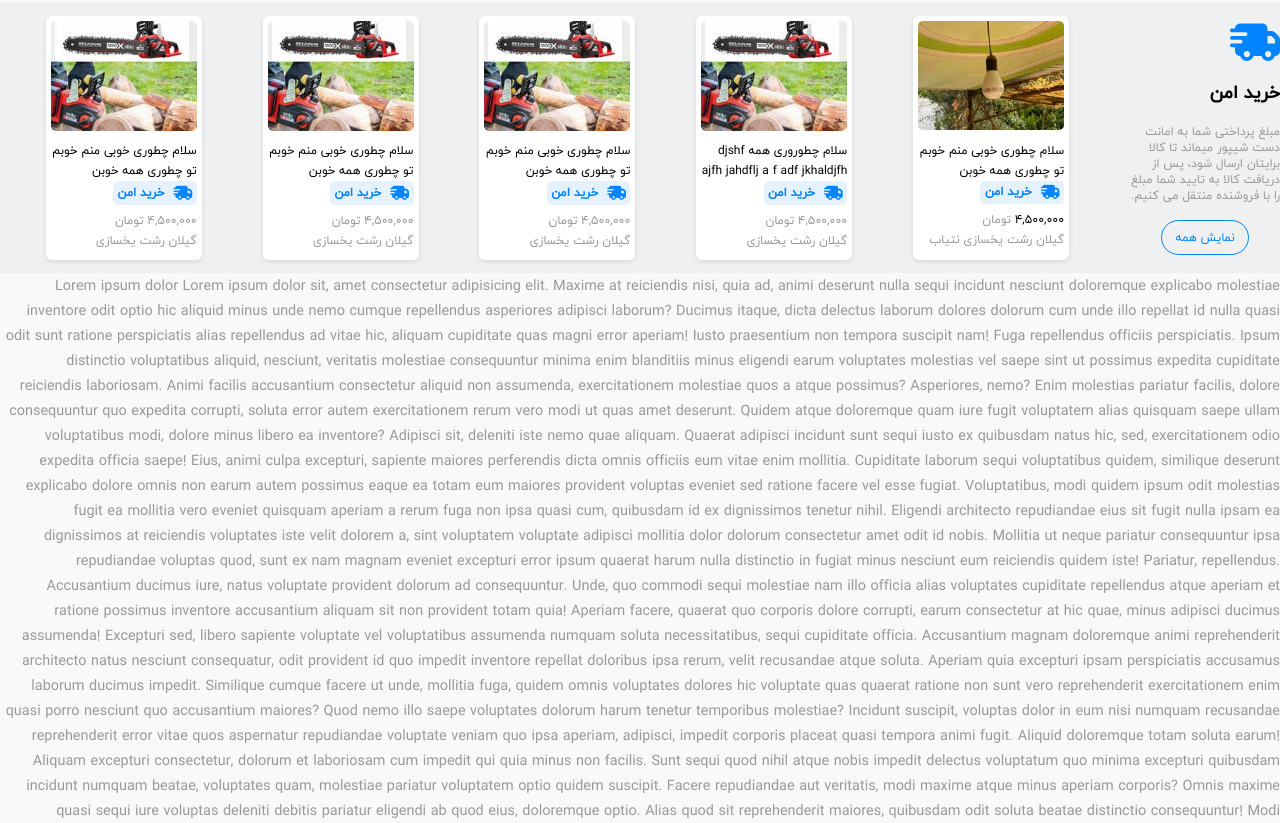
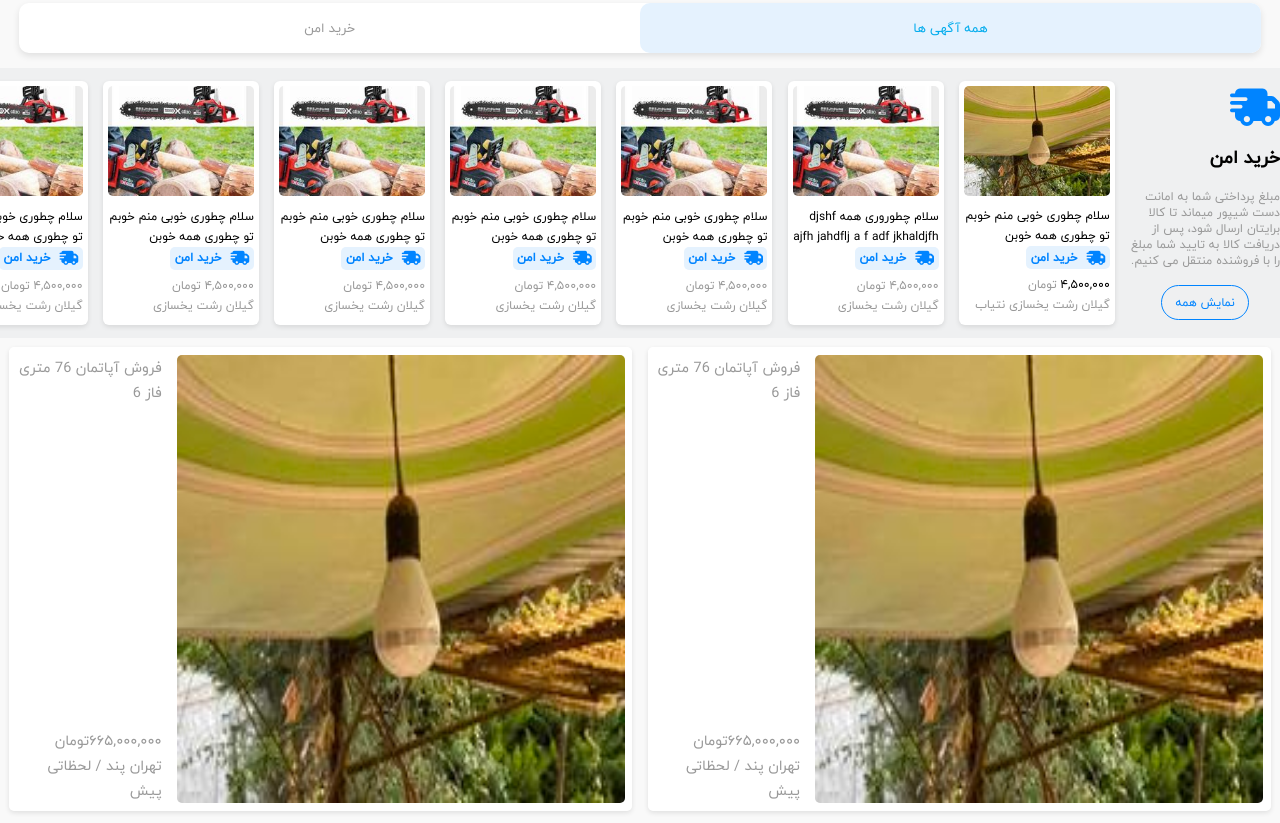
Before and after one commit to alimoniri7/sheypoor, a plain HTML site: page index.html in a window 1280 px wide. Shown: the part 355-1178 px from the top of the page. Drawn offline with Linux system fonts and the light colour scheme.

Commit message:
finish main container in mobile design

```diff
--- a/index.html
+++ b/index.html
@@ -80,7 +80,7 @@
 
         </ul>
     </section>
-    <!-- <section id="category-scroll" class="dis-none">
+    <section id="category-scroll" class="dis-none">
         <a href="#">
             <i class="fa-solid fa-car text-pink"></i>
             <span>وسیله&nbsp;نقلیه</span>
@@ -121,7 +121,7 @@
             <i class="fa-regular fa-face-smile text-light-pink"></i>
             <span>لوازم&nbsp;شخصی</span>
         </a>
-    </section> -->
+    </section>
 
     <section id="filters" class="width-100 mt-1">
         <section id="category" class="width-100 ">
@@ -173,14 +173,14 @@
     </section>
 
 
-    <!-- <section id="toggle-btn">
+    <section id="toggle-btn">
         <button class="selected">
             همه آگهی ها
         </button>
         <button>
             خرید امن
         </button>
-    </section> -->
+    </section>
     <main class="mt-1">
         <section id="horzintal-container">
             <div>
@@ -246,44 +246,222 @@
                     <p>گیلان رشت یخسازی</p>
                 </div>
             </button>
+            <button href="#" class="content-box">
+                <img src="images/411489412_e2726fbdc630addd4c89e90cbcf7a2ae.jpg" alt="">
+                <div>
+                    <a href="#">سلام چطوری خوبی منم خوبم تو چطوری همه خوبن</a>
+                    <div>
+                        <i class="fa-solid fa-truck-fast"></i>خرید امن
+                    </div>
+                    <span>۴,۵۰۰,۰۰۰ تومان</span>
+                    <p>گیلان رشت یخسازی</p>
+                </div>
+            </button>
+            <button href="#" class="content-box">
+                <img src="images/411489412_e2726fbdc630addd4c89e90cbcf7a2ae.jpg" alt="">
+                <div>
+                    <a href="#">سلام چطوری خوبی منم خوبم تو چطوری همه خوبن</a>
+                    <div>
+                        <i class="fa-solid fa-truck-fast"></i>خرید امن
+                    </div>
+                    <span>۴,۵۰۰,۰۰۰ تومان</span>
+                    <p>گیلان رشت یخسازی</p>
+                </div>
+            </button>
+            <button href="#" class="content-box">
+                <img src="images/411489412_e2726fbdc630addd4c89e90cbcf7a2ae.jpg" alt="">
+                <div>
+                    <a href="#">سلام چطوری خوبی منم خوبم تو چطوری همه خوبن</a>
+                    <div>
+                        <i class="fa-solid fa-truck-fast"></i>خرید امن
+                    </div>
+                    <span>۴,۵۰۰,۰۰۰ تومان</span>
+                    <p>گیلان رشت یخسازی</p>
+                </div>
+            </button>
+            <button href="#" class="content-box">
+                <img src="images/411489412_e2726fbdc630addd4c89e90cbcf7a2ae.jpg" alt="">
+                <div>
+                    <a href="#">سلام چطوری خوبی منم خوبم تو چطوری همه خوبن</a>
+                    <div>
+                        <i class="fa-solid fa-truck-fast"></i>خرید امن
+                    </div>
+                    <span>۴,۵۰۰,۰۰۰ تومان</span>
+                    <p>گیلان رشت یخسازی</p>
+                </div>
+            </button>
+            <button href="#" class="content-box">
+                <img src="images/411489412_e2726fbdc630addd4c89e90cbcf7a2ae.jpg" alt="">
+                <div>
+                    <a href="#">سلام چطوری خوبی منم خوبم تو چطوری همه خوبن</a>
+                    <div>
+                        <i class="fa-solid fa-truck-fast"></i>خرید امن
+                    </div>
+                    <span>۴,۵۰۰,۰۰۰ تومان</span>
+                    <p>گیلان رشت یخسازی</p>
+                </div>
+            </button>
+            <button href="#" class="content-box">
+                <img src="images/411489412_e2726fbdc630addd4c89e90cbcf7a2ae.jpg" alt="">
+                <div>
+                    <a href="#">سلام چطوری خوبی منم خوبم تو چطوری همه خوبن</a>
+                    <div>
+                        <i class="fa-solid fa-truck-fast"></i>خرید امن
+                    </div>
+                    <span>۴,۵۰۰,۰۰۰ تومان</span>
+                    <p>گیلان رشت یخسازی</p>
+                </div>
+            </button>
+            <button href="#" class="content-box">
+                <img src="images/411489412_e2726fbdc630addd4c89e90cbcf7a2ae.jpg" alt="">
+                <div>
+                    <a href="#">سلام چطوری خوبی منم خوبم تو چطوری همه خوبن</a>
+                    <div>
+                        <i class="fa-solid fa-truck-fast"></i>خرید امن
+                    </div>
+                    <span>۴,۵۰۰,۰۰۰ تومان</span>
+                    <p>گیلان رشت یخسازی</p>
+                </div>
+            </button>
+            <button href="#" class="content-box">
+                <img src="images/411489412_e2726fbdc630addd4c89e90cbcf7a2ae.jpg" alt="">
+                <div>
+                    <a href="#">سلام چطوری خوبی منم خوبم تو چطوری همه خوبن</a>
+                    <div>
+                        <i class="fa-solid fa-truck-fast"></i>خرید امن
+                    </div>
+                    <span>۴,۵۰۰,۰۰۰ تومان</span>
+                    <p>گیلان رشت یخسازی</p>
+                </div>
+            </button>
+            <button href="#" class="content-box">
+                <img src="images/411489412_e2726fbdc630addd4c89e90cbcf7a2ae.jpg" alt="">
+                <div>
+                    <a href="#">سلام چطوری خوبی منم خوبم تو چطوری همه خوبن</a>
+                    <div>
+                        <i class="fa-solid fa-truck-fast"></i>خرید امن
+                    </div>
+                    <span>۴,۵۰۰,۰۰۰ تومان</span>
+                    <p>گیلان رشت یخسازی</p>
+                </div>
+            </button>
+            <button href="#" class="content-box">
+                <img src="images/411489412_e2726fbdc630addd4c89e90cbcf7a2ae.jpg" alt="">
+                <div>
+                    <a href="#">سلام چطوری خوبی منم خوبم تو چطوری همه خوبن</a>
+                    <div>
+                        <i class="fa-solid fa-truck-fast"></i>خرید امن
+                    </div>
+                    <span>۴,۵۰۰,۰۰۰ تومان</span>
+                    <p>گیلان رشت یخسازی</p>
+                </div>
+            </button>
+        </section>
+        <section id="main-container">
+            <div class="main-content-box">
+                <img src="./images/411576400_212c9fd7f2562832dee7022547fcfd2f.jpg" alt="">
+                <div>
+                    <a href="#">فروش آپاتمان 76 متری فاز 6</a>
+                    <div>
+                        <span><b>۶۶۵,۰۰۰,۰۰۰</b>تومان</span>
+                        <p>تهران پند / لحظاتی پیش</p>
+                    </div>
+                </div>
+            </div>
+            <div class="main-content-box">
+                <img src="./images/411576400_212c9fd7f2562832dee7022547fcfd2f.jpg" alt="">
+                <div>
+                    <a href="#">فروش آپاتمان 76 متری فاز 6</a>
+                    <div>
+                        <span><b>۶۶۵,۰۰۰,۰۰۰</b>تومان</span>
+                        <p>تهران پند / لحظاتی پیش</p>
+                    </div>
+                </div>
+            </div>
+            <div class="main-content-box">
+                <img src="./images/411576400_212c9fd7f2562832dee7022547fcfd2f.jpg" alt="">
+                <div>
+                    <a href="#">فروش آپاتمان 76 متری فاز 6</a>
+                    <div>
+                        <span><b>۶۶۵,۰۰۰,۰۰۰</b>تومان</span>
+                        <p>تهران پند / لحظاتی پیش</p>
+                    </div>
+                </div>
+            </div>
+            <div class="main-content-box">
+                <img src="./images/411576400_212c9fd7f2562832dee7022547fcfd2f.jpg" alt="">
+                <div>
+                    <a href="#">فروش آپاتمان 76 متری فاز 6</a>
+                    <div>
+                        <span><b>۶۶۵,۰۰۰,۰۰۰</b>تومان</span>
+                        <p>تهران پند / لحظاتی پیش</p>
+                    </div>
+                </div>
+            </div>
+            <div class="main-content-box">
+                <img src="./images/411576400_212c9fd7f2562832dee7022547fcfd2f.jpg" alt="">
+                <div>
+                    <a href="#">فروش آپاتمان 76 متری فاز 6</a>
+                    <div>
+                        <span><b>۶۶۵,۰۰۰,۰۰۰</b>تومان</span>
+                        <p>تهران پند / لحظاتی پیش</p>
+                    </div>
+                </div>
+            </div>
+            <div class="main-content-box">
+                <img src="./images/411576400_212c9fd7f2562832dee7022547fcfd2f.jpg" alt="">
+                <div>
+                    <a href="#">فروش آپاتمان 76 متری فاز 6</a>
+                    <div>
+                        <span><b>۶۶۵,۰۰۰,۰۰۰</b>تومان</span>
+                        <p>تهران پند / لحظاتی پیش</p>
+                    </div>
+                </div>
+            </div>
+            <div class="main-content-box">
+                <img src="./images/411576400_212c9fd7f2562832dee7022547fcfd2f.jpg" alt="">
+                <div>
+                    <a href="#">فروش آپاتمان 76 متری فاز 6</a>
+                    <div>
+                        <span><b>۶۶۵,۰۰۰,۰۰۰</b>تومان</span>
+                        <p>تهران پند / لحظاتی پیش</p>
+                    </div>
+                </div>
+            </div>
+            <div class="main-content-box">
+                <img src="./images/411576400_212c9fd7f2562832dee7022547fcfd2f.jpg" alt="">
+                <div>
+                    <a href="#">فروش آپاتمان 76 متری فاز 6</a>
+                    <div>
+                        <span><b>۶۶۵,۰۰۰,۰۰۰</b>تومان</span>
+                        <p>تهران پند / لحظاتی پیش</p>
+                    </div>
+                </div>
+            </div>
+            <div class="main-content-box">
+                <img src="./images/411576400_212c9fd7f2562832dee7022547fcfd2f.jpg" alt="">
+                <div>
+                    <a href="#">فروش آپاتمان 76 متری فاز 6</a>
+                    <div>
+                        <span><b>۶۶۵,۰۰۰,۰۰۰</b>تومان</span>
+                        <p>تهران پند / لحظاتی پیش</p>
+                    </div>
+                </div>
+            </div>
+            <div class="main-content-box">
+                <img src="./images/411576400_212c9fd7f2562832dee7022547fcfd2f.jpg" alt="">
+                <div>
+                    <a href="#">فروش آپاتمان 76 متری فاز 6</a>
+                    <div>
+                        <span><b>۶۶۵,۰۰۰,۰۰۰</b>تومان</span>
+                        <p>تهران پند / لحظاتی پیش</p>
+                    </div>
+                </div>
+            </div>
         </section>
     </main>
 
 
-    <p>Lorem ipsum dolor Lorem ipsum dolor sit, amet consectetur adipisicing elit. Maxime at reiciendis nisi, quia ad, animi deserunt nulla sequi incidunt nesciunt doloremque explicabo molestiae inventore odit optio hic aliquid minus unde nemo cumque repellendus
-        asperiores adipisci laborum? Ducimus itaque, dicta delectus laborum dolores dolorum cum unde illo repellat id nulla quasi odit sunt ratione perspiciatis alias repellendus ad vitae hic, aliquam cupiditate quas magni error aperiam! Iusto praesentium
-        non tempora suscipit nam! Fuga repellendus officiis perspiciatis. Ipsum distinctio voluptatibus aliquid, nesciunt, veritatis molestiae consequuntur minima enim blanditiis minus eligendi earum voluptates molestias vel saepe sint ut possimus expedita
-        cupiditate reiciendis laboriosam. Animi facilis accusantium consectetur aliquid non assumenda, exercitationem molestiae quos a atque possimus? Asperiores, nemo? Enim molestias pariatur facilis, dolore consequuntur quo expedita corrupti, soluta
-        error autem exercitationem rerum vero modi ut quas amet deserunt. Quidem atque doloremque quam iure fugit voluptatem alias quisquam saepe ullam voluptatibus modi, dolore minus libero ea inventore? Adipisci sit, deleniti iste nemo quae aliquam.
-        Quaerat adipisci incidunt sunt sequi iusto ex quibusdam natus hic, sed, exercitationem odio expedita officia saepe! Eius, animi culpa excepturi, sapiente maiores perferendis dicta omnis officiis eum vitae enim mollitia. Cupiditate laborum sequi
-        voluptatibus quidem, similique deserunt explicabo dolore omnis non earum autem possimus eaque ea totam eum maiores provident voluptas eveniet sed ratione facere vel esse fugiat. Voluptatibus, modi quidem ipsum odit molestias fugit ea mollitia
-        vero eveniet quisquam aperiam a rerum fuga non ipsa quasi cum, quibusdam id ex dignissimos tenetur nihil. Eligendi architecto repudiandae eius sit fugit nulla ipsam ea dignissimos at reiciendis voluptates iste velit dolorem a, sint voluptatem
-        voluptate adipisci mollitia dolor dolorum consectetur amet odit id nobis. Mollitia ut neque pariatur consequuntur ipsa repudiandae voluptas quod, sunt ex nam magnam eveniet excepturi error ipsum quaerat harum nulla distinctio in fugiat minus nesciunt
-        eum reiciendis quidem iste! Pariatur, repellendus. Accusantium ducimus iure, natus voluptate provident dolorum ad consequuntur. Unde, quo commodi sequi molestiae nam illo officia alias voluptates cupiditate repellendus atque aperiam et ratione
-        possimus inventore accusantium aliquam sit non provident totam quia! Aperiam facere, quaerat quo corporis dolore corrupti, earum consectetur at hic quae, minus adipisci ducimus assumenda! Excepturi sed, libero sapiente voluptate vel voluptatibus
-        assumenda numquam soluta necessitatibus, sequi cupiditate officia. Accusantium magnam doloremque animi reprehenderit architecto natus nesciunt consequatur, odit provident id quo impedit inventore repellat doloribus ipsa rerum, velit recusandae
-        atque soluta. Aperiam quia excepturi ipsam perspiciatis accusamus laborum ducimus impedit. Similique cumque facere ut unde, mollitia fuga, quidem omnis voluptates dolores hic voluptate quas quaerat ratione non sunt vero reprehenderit exercitationem
-        enim quasi porro nesciunt quo accusantium maiores? Quod nemo illo saepe voluptates dolorum harum tenetur temporibus molestiae? Incidunt suscipit, voluptas dolor in eum nisi numquam recusandae reprehenderit error vitae quos aspernatur repudiandae
-        voluptate veniam quo ipsa aperiam, adipisci, impedit corporis placeat quasi tempora animi fugit. Aliquid doloremque totam soluta earum! Aliquam excepturi consectetur, dolorum et laboriosam cum impedit qui quia minus non facilis. Sunt sequi quod
-        nihil atque nobis impedit delectus voluptatum quo minima excepturi quibusdam incidunt numquam beatae, voluptates quam, molestiae pariatur voluptatem optio quidem suscipit. Facere repudiandae aut veritatis, modi maxime atque minus aperiam corporis?
-        Omnis maxime quasi sequi iure voluptas deleniti debitis pariatur eligendi ab quod eius, doloremque optio. Alias quod sit reprehenderit maiores, quibusdam odit soluta beatae distinctio consequuntur! Modi deserunt aspernatur eum molestiae necessitatibus
-        vel maiores labore omnis optio sequi quos dolores odit magnam impedit nobis, soluta quo repudiandae deleniti. Ab consequuntur, dicta beatae cum nisi voluptates at, doloremque ipsa necessitatibus ea sed dolorem fugiat architecto non alias, praesentium
-        animi quod repellat itaque temporibus tenetur esse neque porro. Magni itaque, explicabo numquam debitis harum dolor autem voluptate illum dolorum officiis optio similique ab vero nemo. Animi modi iste id, tempore iusto nemo maxime eius totam minima
-        at et eligendi deserunt, impedit fuga. Fugit non maxime excepturi doloremque totam incidunt, aspernatur eius error cumque ab dolor laborum voluptate, in modi ut, ullam tenetur temporibus reiciendis iste maiores fuga. Repellendus dolorum dolore
-        nobis repudiandae placeat asperiores quae voluptates enim earum tempora omnis culpa neque ex praesentium id nesciunt est, corrupti debitis voluptatem. Fugiat, deserunt non id hic quaerat corporis itaque eligendi quam aperiam, repudiandae modi
-        ipsam obcaecati expedita voluptatibus corrupti. Ipsum optio provident delectus quia aspernatur architecto vero consequatur vitae libero aut. Repudiandae rem iste aut perspiciatis explicabo reprehenderit exercitationem at, maiores corrupti nostrum
-        officiis inventore quidem eius autem ducimus, facere iure hic dolore ex possimus eligendi! Nihil rerum amet optio? Repellat cum temporibus ad cupiditate est enim assumenda nihil impedit nobis animi, inventore asperiores voluptatibus suscipit similique
-        et illo numquam perferendis ut omnis eveniet architecto maxime velit. Fugit officia quam, animi perspiciatis blanditiis et reprehenderit magni ea fugiat nihil repellendus explicabo minima quaerat quisquam nobis sint ab eligendi nostrum corporis
-        consequuntur? Assumenda ratione, quaerat praesentium ut mollitia cupiditate alias delectus dolores quam impedit eius sed tempore iure maiores sapiente culpa at optio ea dignissimos facere error nostrum! Quasi illum nemo, dolorum culpa quisquam,
-        suscipit repellendus recusandae fugiat hic aspernatur, sed enim labore qui natus doloribus corporis rerum provident. Doloribus neque veniam ratione alias omnis dignissimos aperiam id officia, minus tenetur molestiae, quam natus architecto dolor
-        eos doloremque eveniet sit dolore. Fugit repellat voluptatum placeat, veritatis odio rem cumque odit quod earum incidunt, similique nostrum commodi asperiores? Velit nesciunt non laborum eum repellendus similique minima assumenda quis, reprehenderit
-        error eligendi, ullam quae recusandae asperiores eos, aperiam voluptatem fugiat saepe. Incidunt molestias voluptas reprehenderit esse laudantium eos nemo dolores quas veritatis nostrum facilis repellat laborum omnis animi sunt, maiores, fuga perspiciatis
-        facere consectetur enim rem sint suscipit accusamus. Ad ratione neque repellendus! Reprehenderit facere assumenda veniam excepturi ipsum blanditiis voluptate possimus neque atque numquam. Doloribus ipsum laboriosam amet quidem corrupti perferendis
-        repellendus ad, id suscipit cumque eum incidunt saepe! Earum quaerat placeat dignissimos in quod animi dolor. Quis fuga mollitia amet eum, doloremque aliquam doloribus perferendis vitae! Repellat ullam mollitia id aut earum quaerat rerum maiores
-        praesentium incidunt similique suscipit ex veniam dicta neque qui itaque consequuntur vel animi repudiandae, at illum optio ipsum voluptates! Quaerat, accusantium! sit amet consectetur adipisicing elit. Earum officiis maxime eius repellat ducimus,
-        natus ea animi quidem. Libero, alias quos. At provident blanditiis commodi quibusdam est alias, temporibus amet impedit dicta totam quo, beatae sequi facere non mollitia perferendis tempore necessitatibus aspernatur voluptas nisi inventore autem
-        sapiente sunt reprehenderit. Inventore dolor dolorum repellendus laudantium iusto id amet, voluptatum assumenda asperiores quidem consequatur repudiandae possimus at vitae quo mollitia perferendis aspernatur, voluptatem quibusdam non. Nulla harum
-        quasi facere, cumque sunt non nisi iste repudiandae inventore, ex maxime quas enim dolorum iusto ea est odit blanditiis quisquam illo. Totam, nemo recusandae!</p>
 
 
     <script src="js/app.js"></script>
--- a/styles/mobile-first.css
+++ b/styles/mobile-first.css
@@ -411,6 +411,23 @@ header {
     margin: 0 auto;
 }
 
+#horzintal-container::-webkit-scrollbar {
+    height: 10px;
+    visibility: hidden;
+}
+
+#horzintal-container::-webkit-scrollbar:hover,
+#horzintal-container::-webkit-scrollbar-thumb:hover {
+    visibility: visible;
+}
+
+#horzintal-container::-webkit-scrollbar-thumb {
+    background-color: #9a9b9e;
+    height: 10px;
+    border-radius: 100px;
+    visibility: hidden;
+}
+
 
 /* ---------------------------------------------------------- */
 
@@ -487,3 +504,38 @@ header {
     width: 100%;
     border-radius: 5px;
 }
+
+
+/* main container ---------------------------------- */
+
+#main-container {
+    display: flex;
+    align-items: flex-start;
+    width: 100%;
+    flex-wrap: wrap;
+    gap: 1rem;
+    padding: .6rem
+}
+
+.main-content-box {
+    display: flex;
+    gap: 1rem;
+    padding: .5rem;
+    background-color: #fff;
+    border-radius: 5px;
+    box-shadow: 0 2px 5px 0 rgb(0 0 0 / 10%);
+    flex: 1 1 250px;
+}
+
+.main-content-box img {
+    width: 35vw;
+    height: 35vw;
+    border-radius: 5px;
+}
+
+.main-content-box>div {
+    display: flex;
+    flex-direction: column;
+    justify-content: space-between;
+    width: 70%;
+}
```
